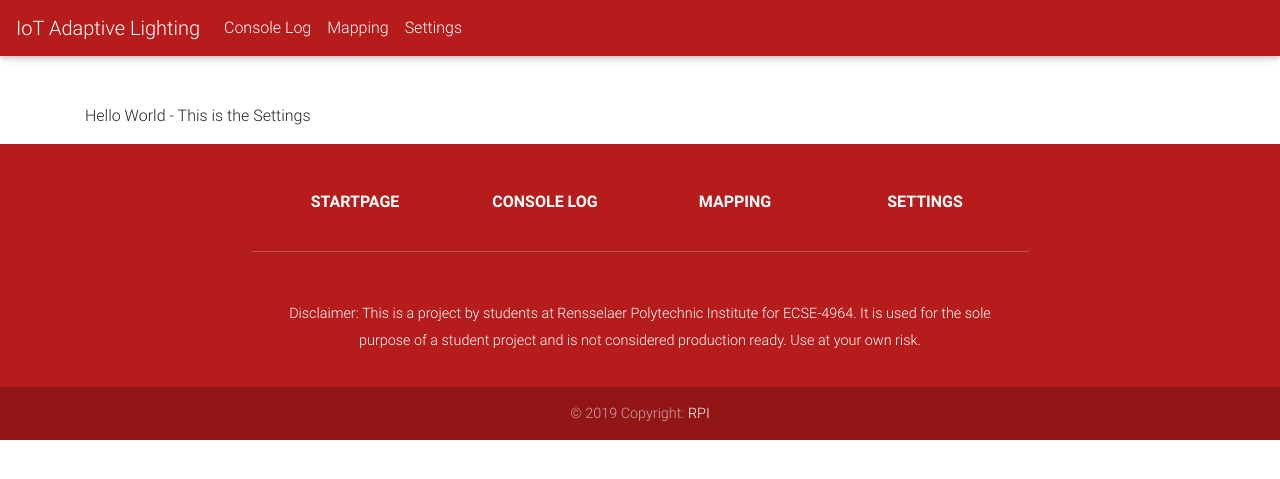
After one commit to ortiza5/IoT-Adaptive-Lighting, a Flask app: template templates/settings.html in a window 1280 px wide. The commit adds this page. Shown: the top 479 px of the page. Run offline with Flask 2, Linux system fonts and the light colour scheme; the template is opened without the code that fills it, so the values that code supplies are empty; parts of the project's set-up code (start-up, migrations or seed data) failed here and were passed over; some libraries are stand-ins or nearby versions.

Commit message:
updated base html files

```diff
--- a/templates/includes/_footer.html
+++ b/templates/includes/_footer.html
@@ -18,7 +18,7 @@
         <!-- Grid column -->
         <div class="col-md-2 mb-3">
           <h6 class="text-uppercase font-weight-bold">
-            <a href="/home">Home</a>
+            <a href="/console_log">Console Log</a>
           </h6>
         </div>
         <!-- Grid column -->
@@ -26,7 +26,7 @@
         <!-- Grid column -->
         <div class="col-md-2 mb-3">
           <h6 class="text-uppercase font-weight-bold">
-            <a href="/forms">Console</a>
+            <a href="/mapping">Mapping</a>
           </h6>
         </div>
         <!-- Grid column -->
@@ -34,7 +34,7 @@
         <!-- Grid column -->
         <div class="col-md-2 mb-3">
           <h6 class="text-uppercase font-weight-bold">
-            <a href="/about">Mapping</a>
+            <a href="/settings">Settings</a>
           </h6>
         </div>
         <!-- Grid column -->
--- a/templates/includes/_navbar.html
+++ b/templates/includes/_navbar.html
@@ -2,7 +2,7 @@
 <nav class="navbar navbar-expand-lg navbar-dark red darken-4">
 
   <!-- Navbar brand -->
-  <a class="navbar-brand" href="#">IoT Adaptive Lighting</a>
+  <a class="navbar-brand" href="/">IoT Adaptive Lighting</a>
 
   <!-- Collapse button -->
   <button class="navbar-toggler" type="button" data-toggle="collapse" data-target="#basicExampleNav"
@@ -16,13 +16,13 @@
     <!-- Links -->
     <ul class="navbar-nav mr-auto">
       <li class="nav-item">
-        <a class="nav-link" href="#">Home</a>
+        <a class="nav-link" href="/console_log">Console Log</a>
       </li>
       <li class="nav-item">
-        <a class="nav-link" href="#">Console</a>
+        <a class="nav-link" href="/mapping">Mapping</a>
       </li>
       <li class="nav-item">
-        <a class="nav-link" href="#">Mapping</a>
+        <a class="nav-link" href="/settings">Settings</a>
       </li>
 
     </ul>
--- /dev/null
+++ b/templates/settings.html
@@ -0,0 +1,19 @@
+{% extends 'layout.html' %}
+
+{% block body %}
+
+<!--Main Navigation-->
+<header>
+
+</header>
+{% include 'includes/_messages.html' %}
+<!--Main Navigation-->
+
+<!--Main layout-->
+<main class="mt-5">
+  <div class="container">
+    <p>Hello World - This is the Settings</p>
+  </div>
+</main>
+<!--Main layout-->
+{% endblock %}
```
Also changed, not shown: templates/console_log.html (added, +19 -0 lines), templates/mapping.html (added, +19 -0 lines).
